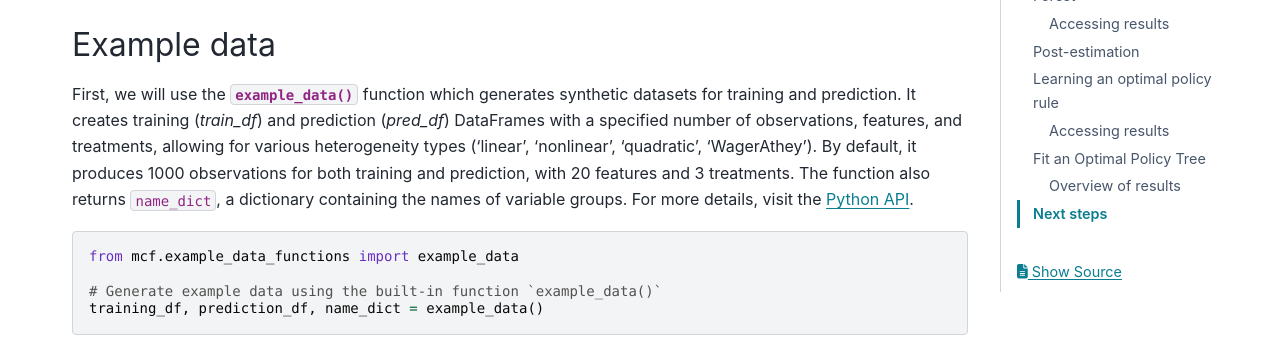
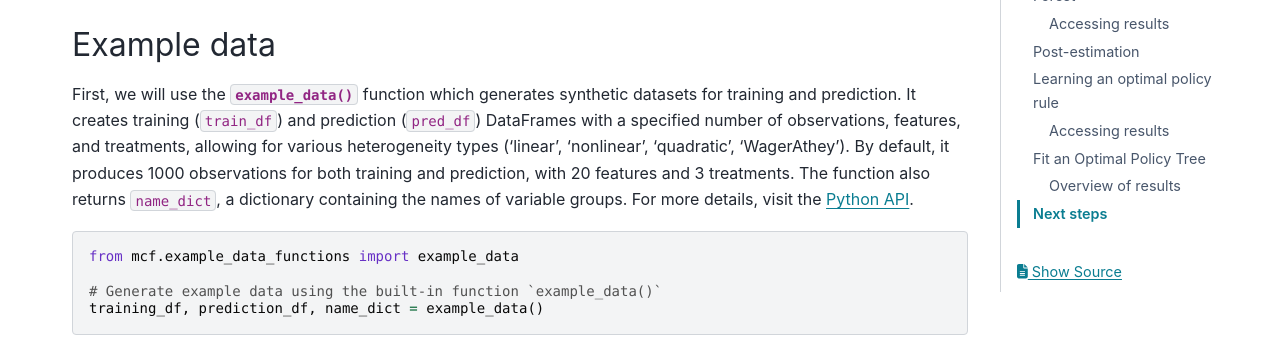
Before and after one commit to MCFpy/mcf, a Sphinx documentation site: the page built from docs/source/getting_started.rst, in a window 1280 px wide. Shown: the part 392-729 px from the top of the page. Built offline with Sphinx 7.4.7 and the PyData theme 0.15.4, drawn with Linux system fonts in a browser that asks for light colours.

```diff
--- a/docs/source/getting_started.rst
+++ b/docs/source/getting_started.rst
@@ -12,7 +12,7 @@ This guide will walk you through using the **mcf** package to
 Example data
 ^^^^^^^^^^^^^^^^
 
-First, we will use the :py:meth:`example_data` function which generates synthetic datasets for training and prediction. It creates training (*train_df*) and prediction (*pred_df*) DataFrames with a specified number of observations, features, and treatments, allowing for various heterogeneity types ('linear', 'nonlinear', 'quadratic', 'WagerAthey').
+First, we will use the :py:meth:`example_data` function which generates synthetic datasets for training and prediction. It creates training (``train_df``) and prediction (``pred_df``) DataFrames with a specified number of observations, features, and treatments, allowing for various heterogeneity types ('linear', 'nonlinear', 'quadratic', 'WagerAthey').
 By default, it produces 1000 observations for both training and prediction, with 20 features and 3 treatments. The function also returns ``name_dict``, a dictionary containing the names of variable groups. For more details, visit the :doc:`python_api`.
 
 .. code-block:: python
```
